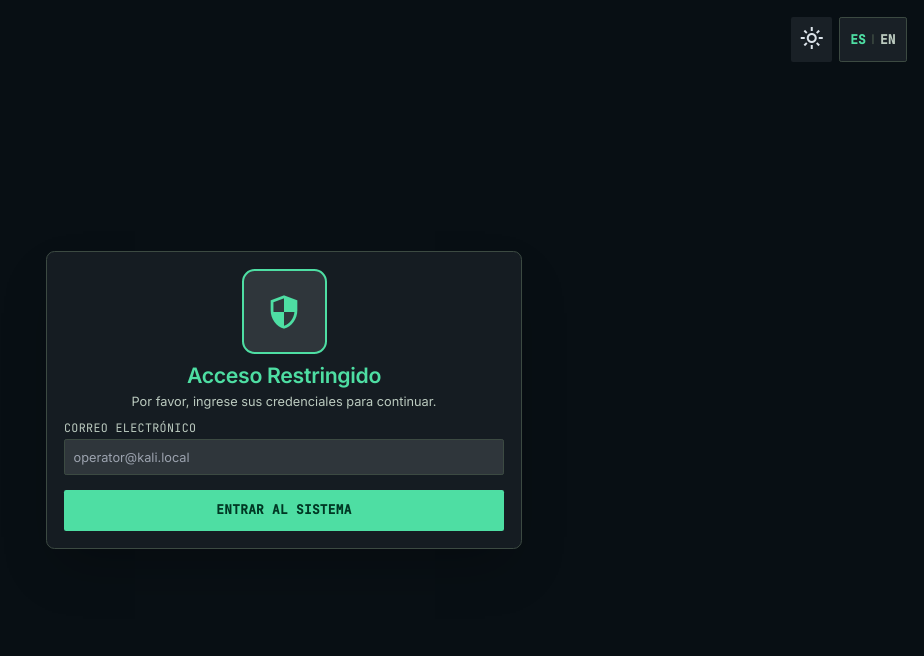
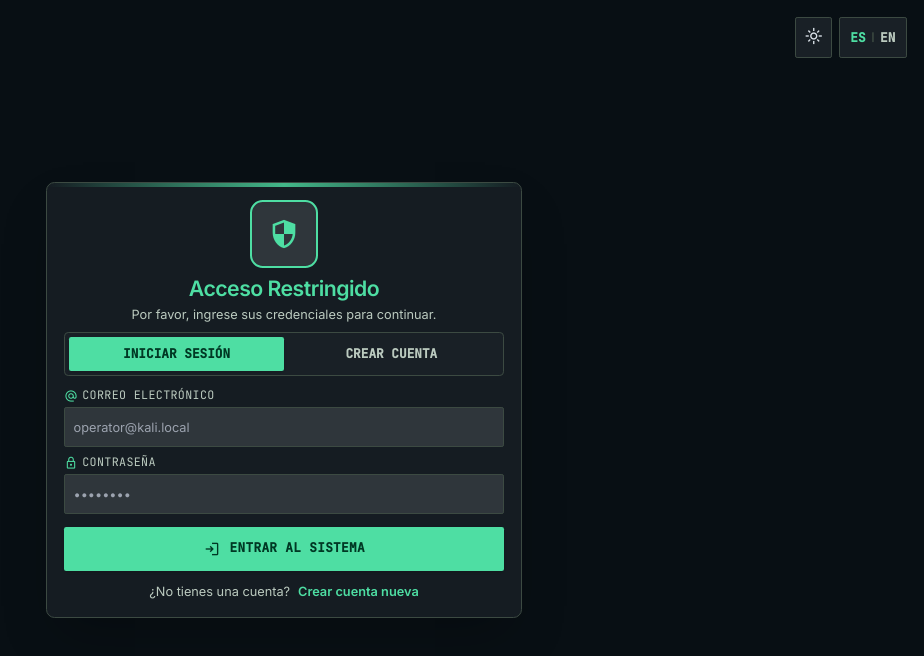
Before and after one commit to simviz12/the-guardian-of-kali_frontend, a React (Vite) app: page / in a window 1280 px wide. Shown: the top 656 px of the page, without its empty margins (356-1280 px from the left). Built offline with nearby package versions, Linux system fonts and the light colour scheme; no server answers; the HTML template or start-up script is replaced by a standard one.

Commit message:
feat: login con contrasena y registro de cuenta, READMEs actualizados destacando scripts .bat

```diff
--- a/src/components/auth/LoginScreen.tsx
+++ b/src/components/auth/LoginScreen.tsx
@@ -6,32 +6,101 @@ interface LoginScreenProps {
 }
 
 export const LoginScreen: React.FC<LoginScreenProps> = ({ onLogin }) => {
+  const [mode, setMode] = useState<'login' | 'register'>('login');
   const [email, setEmail] = useState('');
+  const [password, setPassword] = useState('');
+  const [confirmPassword, setConfirmPassword] = useState('');
   const [error, setError] = useState('');
+  const [success, setSuccess] = useState('');
   const { t, theme, setTheme, language, setLanguage } = useAppContext();
 
-  const handleSubmit = (e: React.FormEvent) => {
+  // Helper para gestionar usuarios en localStorage
+  const getRegisteredUsers = (): Record<string, string> => {
+    try {
+      const stored = localStorage.getItem('guardian-registered-users');
+      return stored ? JSON.parse(stored) : {};
+    } catch {
+      return {};
+    }
+  };
+
+  const handleAuth = (e: React.FormEvent) => {
     e.preventDefault();
-    if (!email || !email.includes('@')) {
-      setError(t('login.error'));
+    setError('');
+    setSuccess('');
+
+    // Validar correo
+    if (!email || !email.includes('@') || !email.includes('.')) {
+      setError(t('login.error_email'));
       return;
     }
-    setError('');
-    localStorage.setItem('guardian-user-email', email);
-    onLogin(email);
+
+    // Validar contraseña
+    if (!password || password.length < 6) {
+      setError(t('login.error_password'));
+      return;
+    }
+
+    const users = getRegisteredUsers();
+
+    if (mode === 'register') {
+      // Validar coincidencia de contraseñas
+      if (password !== confirmPassword) {
+        setError(t('login.error_password_match'));
+        return;
+      }
+
+      // Validar si ya existe
+      const normalizedEmail = email.trim().toLowerCase();
+      if (users[normalizedEmail]) {
+        setError(t('login.error_exists'));
+        return;
+      }
+
+      // Guardar nuevo usuario
+      users[normalizedEmail] = password;
+      localStorage.setItem('guardian-registered-users', JSON.stringify(users));
+      localStorage.setItem('guardian-user-email', normalizedEmail);
+
+      setSuccess(t('login.success_register'));
+      setTimeout(() => {
+        onLogin(normalizedEmail);
+      }, 700);
+    } else {
+      // Modo Login
+      const normalizedEmail = email.trim().toLowerCase();
+      const storedPassword = users[normalizedEmail];
+
+      // Si no hay usuarios aún registrados en el sistema, permitir el primer acceso y registrarlo
+      if (Object.keys(users).length === 0) {
+        users[normalizedEmail] = password;
+        localStorage.setItem('guardian-registered-users', JSON.stringify(users));
+        localStorage.setItem('guardian-user-email', normalizedEmail);
+        onLogin(normalizedEmail);
+        return;
+      }
+
+      if (!storedPassword || storedPassword !== password) {
+        setError(t('login.error_auth'));
+        return;
+      }
+
+      localStorage.setItem('guardian-user-email', normalizedEmail);
+      onLogin(normalizedEmail);
+    }
   };
 
   return (
     <div className="flex flex-col min-h-screen bg-surface-container-lowest text-on-surface items-center justify-center p-space-xl">
 
       {/* Top right controls */}
-      <div className="absolute top-4 right-4 flex gap-space-sm">
+      <div className="absolute top-4 right-4 flex gap-space-sm z-50">
         <button
           onClick={() => setTheme(theme === 'dark' ? 'light' : 'dark')}
-          className="p-2 rounded bg-surface-container hover:bg-surface-container-high transition-colors text-on-surface"
+          className="p-2 rounded bg-surface-container hover:bg-surface-container-high transition-colors text-on-surface border border-outline-variant"
           title={t('settings.theme')}
         >
-          <span className="material-symbols-outlined">
+          <span className="material-symbols-outlined text-[18px]">
             {theme === 'dark' ? 'light_mode' : 'dark_mode'}
           </span>
         </button>
@@ -46,40 +115,149 @@ export const LoginScreen: React.FC<LoginScreenProps> = ({ onLogin }) => {
         </button>
       </div>
 
-      <div className="w-full max-w-md bg-surface-container-low border border-outline-variant rounded-xl p-space-xl shadow-2xl flex flex-col items-center">
-        <div className="w-20 h-20 mb-space-md rounded-full bg-surface-container-highest flex items-center justify-center border-2 border-primary border-opacity-50">
-          <span className="material-symbols-outlined text-[40px] text-primary">security</span>
+      <div className="w-full max-w-md bg-surface-container-low border border-outline-variant rounded-xl p-space-xl shadow-2xl flex flex-col items-center relative overflow-hidden">
+        {/* Glow indicator line */}
+        <div className="absolute top-0 left-0 right-0 h-1 bg-gradient-to-r from-transparent via-primary to-transparent opacity-80"></div>
+
+        <div className="w-16 h-16 mb-space-md rounded-full bg-surface-container-highest flex items-center justify-center border-2 border-primary border-opacity-50 shadow-inner">
+          <span className="material-symbols-outlined text-[34px] text-primary">security</span>
         </div>
 
-        <h1 className="font-headline-lg text-headline-lg text-primary mb-space-xs text-center">
+        <h1 className="font-headline-lg text-headline-lg text-primary mb-space-xs text-center tracking-tight">
           {t('login.title')}
         </h1>
-        <p className="text-on-surface-variant font-body-sm text-body-sm mb-space-lg text-center">
+        <p className="text-on-surface-variant font-body-sm text-body-sm mb-space-md text-center">
           {t('login.subtitle')}
         </p>
 
-        <form onSubmit={handleSubmit} className="w-full flex flex-col gap-space-md">
+        {/* Tab switcher: Iniciar Sesión / Crear Cuenta */}
+        <div className="w-full grid grid-cols-2 bg-surface-container p-1 rounded-lg border border-outline-variant mb-space-lg">
+          <button
+            type="button"
+            onClick={() => { setMode('login'); setError(''); setSuccess(''); }}
+            className={`py-2 text-center font-label-md text-xs uppercase rounded transition-all font-semibold ${
+              mode === 'login'
+                ? 'bg-primary text-on-primary shadow'
+                : 'text-on-surface-variant hover:text-on-surface'
+            }`}
+          >
+            {t('login.tab_login')}
+          </button>
+          <button
+            type="button"
+            onClick={() => { setMode('register'); setError(''); setSuccess(''); }}
+            className={`py-2 text-center font-label-md text-xs uppercase rounded transition-all font-semibold ${
+              mode === 'register'
+                ? 'bg-primary text-on-primary shadow'
+                : 'text-on-surface-variant hover:text-on-surface'
+            }`}
+          >
+            {t('login.tab_register')}
+          </button>
+        </div>
+
+        <form onSubmit={handleAuth} className="w-full flex flex-col gap-space-md">
+          {/* Correo Electrónico */}
           <div className="flex flex-col gap-space-xs">
-            <label className="font-label-sm text-label-sm text-on-surface-variant uppercase">
+            <label className="font-label-sm text-label-sm text-on-surface-variant uppercase flex items-center gap-1">
+              <span className="material-symbols-outlined text-[14px] text-primary">alternate_email</span>
               {t('login.email')}
             </label>
             <input
               type="email"
+              required
               value={email}
               onChange={(e) => setEmail(e.target.value)}
               placeholder="operator@kali.local"
-              className="w-full bg-surface-container-highest border border-outline-variant rounded px-space-md py-2 text-on-surface focus:outline-none focus:border-primary transition-colors font-body-md"
+              className="w-full bg-surface-container-highest border border-outline-variant rounded px-space-md py-2.5 text-on-surface focus:outline-none focus:border-primary transition-colors font-body-md"
             />
-            {error && <span className="text-error font-body-sm text-xs">{error}</span>}
           </div>
+
+          {/* Contraseña */}
+          <div className="flex flex-col gap-space-xs">
+            <label className="font-label-sm text-label-sm text-on-surface-variant uppercase flex items-center gap-1">
+              <span className="material-symbols-outlined text-[14px] text-primary">lock</span>
+              {t('login.password')}
+            </label>
+            <input
+              type="password"
+              required
+              value={password}
+              onChange={(e) => setPassword(e.target.value)}
+              placeholder="••••••••"
+              className="w-full bg-surface-container-highest border border-outline-variant rounded px-space-md py-2.5 text-on-surface focus:outline-none focus:border-primary transition-colors font-body-md"
+            />
+          </div>
+
+          {/* Confirmar Contraseña (solo modo Registro) */}
+          {mode === 'register' && (
+            <div className="flex flex-col gap-space-xs animate-fadeIn">
+              <label className="font-label-sm text-label-sm text-on-surface-variant uppercase flex items-center gap-1">
+                <span className="material-symbols-outlined text-[14px] text-primary">verified_user</span>
+                {t('login.confirm_password')}
+              </label>
+              <input
+                type="password"
+                required
+                value={confirmPassword}
+                onChange={(e) => setConfirmPassword(e.target.value)}
+                placeholder="••••••••"
+                className="w-full bg-surface-container-highest border border-outline-variant rounded px-space-md py-2.5 text-on-surface focus:outline-none focus:border-primary transition-colors font-body-md"
+              />
+            </div>
+          )}
+
+          {error && (
+            <div className="p-2.5 rounded bg-error-container/30 border border-error/50 text-error font-body-sm text-xs flex items-center gap-2">
+              <span className="material-symbols-outlined text-[16px]">error</span>
+              <span>{error}</span>
+            </div>
+          )}
+
+          {success && (
+            <div className="p-2.5 rounded bg-primary/20 border border-primary/40 text-primary font-body-sm text-xs flex items-center gap-2">
+              <span className="material-symbols-outlined text-[16px]">check_circle</span>
+              <span>{success}</span>
+            </div>
+          )}
 
           <button
             type="submit"
-            className="w-full bg-primary text-on-primary font-label-md text-label-md uppercase py-3 rounded hover:bg-primary-fixed transition-colors font-bold mt-space-sm"
+            className="w-full bg-primary text-on-primary font-label-md text-label-md uppercase py-3 rounded hover:bg-surface-tint transition-colors font-bold mt-space-xs flex items-center justify-center gap-2 shadow"
           >
-            {t('login.button')}
+            <span className="material-symbols-outlined text-[18px]">
+              {mode === 'login' ? 'login' : 'how_to_reg'}
+            </span>
+            {mode === 'login' ? t('login.button') : t('login.register_button')}
           </button>
         </form>
+
+        {/* Footer selector auxiliar */}
+        <div className="mt-space-lg text-center font-body-sm text-xs text-on-surface-variant">
+          {mode === 'login' ? (
+            <span>
+              {t('login.no_account')}{' '}
+              <button
+                type="button"
+                onClick={() => { setMode('register'); setError(''); setSuccess(''); }}
+                className="text-primary hover:underline font-semibold ml-1 cursor-pointer"
+              >
+                {t('login.switch_to_register')}
+              </button>
+            </span>
+          ) : (
+            <span>
+              {t('login.has_account')}{' '}
+              <button
+                type="button"
+                onClick={() => { setMode('login'); setError(''); setSuccess(''); }}
+                className="text-primary hover:underline font-semibold ml-1 cursor-pointer"
+              >
+                {t('login.switch_to_login')}
+              </button>
+            </span>
+          )}
+        </div>
       </div>
     </div>
   );
--- a/src/contexts/AppContext.tsx
+++ b/src/contexts/AppContext.tsx
@@ -34,12 +34,26 @@ const translations: Record<Language, Record<string, string>> = {
     'tooltip.settings': 'Ajustes del Sistema',
     'tooltip.guide': 'Guía Operativa',
 
-    // Login
+    // Login & Register
     'login.title': 'Acceso Restringido',
     'login.subtitle': 'Por favor, ingrese sus credenciales para continuar.',
     'login.email': 'Correo Electrónico',
+    'login.password': 'Contraseña',
+    'login.confirm_password': 'Confirmar Contraseña',
     'login.button': 'Entrar al Sistema',
-    'login.error': 'Por favor ingrese un correo válido',
+    'login.register_button': 'Registrar Operador',
+    'login.tab_login': 'Iniciar Sesión',
+    'login.tab_register': 'Crear Cuenta',
+    'login.no_account': '¿No tienes una cuenta?',
+    'login.has_account': '¿Ya tienes una cuenta registrada?',
+    'login.switch_to_register': 'Crear cuenta nueva',
+    'login.switch_to_login': 'Iniciar sesión existente',
+    'login.error_email': 'Por favor ingrese un correo válido',
+    'login.error_password': 'La contraseña debe tener al menos 6 caracteres',
+    'login.error_password_match': 'Las contraseñas no coinciden',
+    'login.error_auth': 'Credenciales incorrectas o usuario no registrado',
+    'login.error_exists': 'Ya existe una cuenta con este correo',
+    'login.success_register': '¡Cuenta creada con éxito! Iniciando sesión...',
 
     // Session Setup
     'session.setup': 'NUEVA SESIÓN DE OPERACIONES',
@@ -173,12 +187,26 @@ const translations: Record<Language, Record<string, string>> = {
     'tooltip.settings': 'System Settings',
     'tooltip.guide': 'Operational Guide',
 
-    // Login
+    // Login & Register
     'login.title': 'Restricted Access',
     'login.subtitle': 'Please enter your credentials to continue.',
     'login.email': 'Email Address',
+    'login.password': 'Password',
+    'login.confirm_password': 'Confirm Password',
     'login.button': 'Enter System',
-    'login.error': 'Please enter a valid email',
+    'login.register_button': 'Register Operator',
+    'login.tab_login': 'Sign In',
+    'login.tab_register': 'Create Account',
+    'login.no_account': "Don't have an account?",
+    'login.has_account': 'Already registered?',
+    'login.switch_to_register': 'Create new account',
+    'login.switch_to_login': 'Sign in existing account',
+    'login.error_email': 'Please enter a valid email',
+    'login.error_password': 'Password must be at least 6 characters',
+    'login.error_password_match': 'Passwords do not match',
+    'login.error_auth': 'Invalid credentials or operator not registered',
+    'login.error_exists': 'An account already exists with this email',
+    'login.success_register': 'Account created successfully! Logging in...',
 
     // Session Setup
     'session.setup': 'NEW OPERATIONS SESSION',
```
Also changed, not shown: 1 other file (tests, documents, lock files or other folders).
